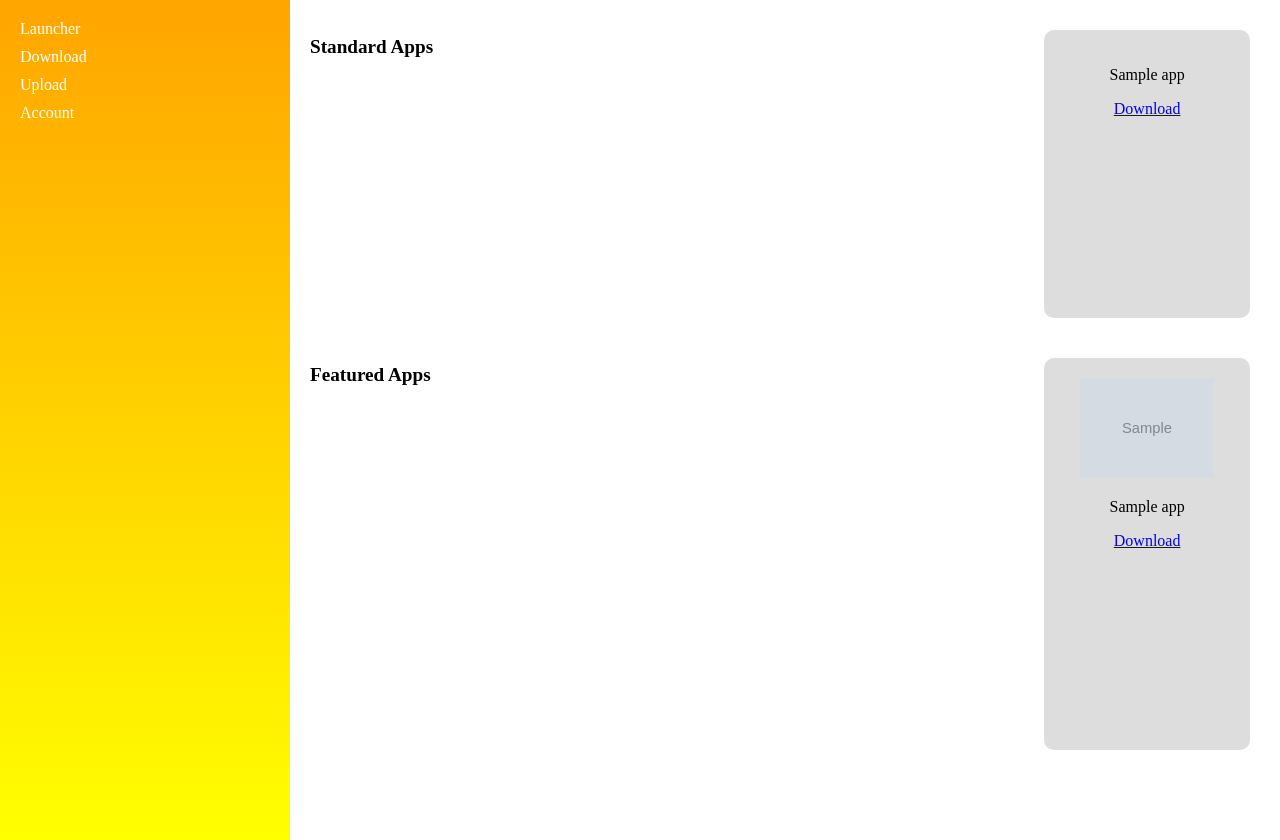
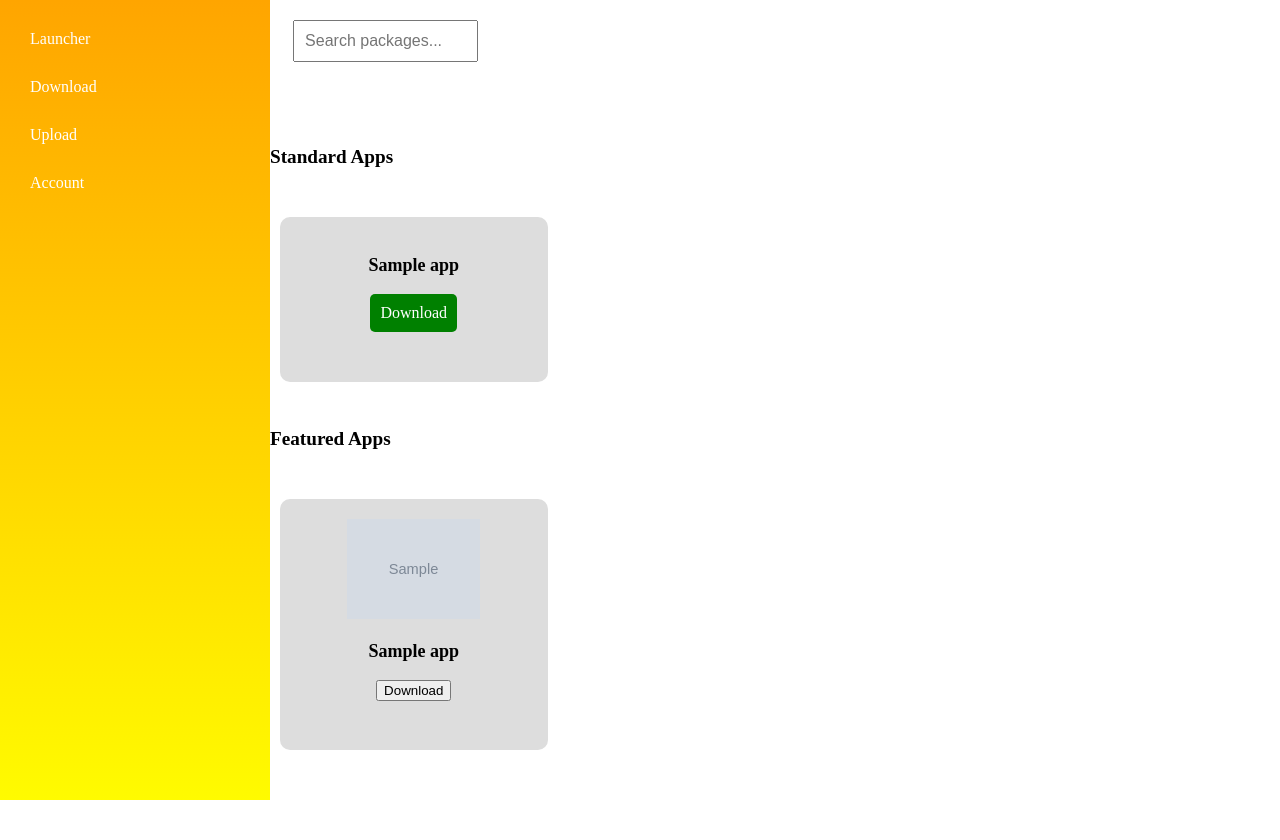
Before and after one commit to SomerCode/Didactinstaller, a Flask app: template templates/download.html in a window 1280 px wide. After the commit the page ends 800 px from the top, so only its background shows below. Run offline with Flask 3, Linux system fonts and the light colour scheme; the template is opened without the code that fills it: most values are stand-ins (such as "Sample title", 1, 10 or a date in 2020); grey boxes marked "Sample" are stand-in pictures.

Commit message:
addeddownloadpage

```diff
--- a/app.py
+++ b/app.py
@@ -1,8 +1,9 @@
-from flask import Flask, render_template, send_from_directory, redirect, url_for
+from flask import Flask, render_template, send_from_directory, redirect, url_for, safe_join
 import webbrowser
 import os
 import subprocess
 import shutil
+import mimetypes  # Add this import statement
 
 app = Flask(__name__)
 
@@ -17,7 +18,7 @@ def launcher():
 @app.route('/download')
 def download():
     repo_url = "https://github.com/SomerCode/DidactConsole.git"
-    destination_folder = os.path.join(os.getcwd(), 'packages')
+    destination_folder = os.path.join(os.path.dirname(os.getcwd()), 'packages', 'additional_packages')
 
     if not os.path.exists(destination_folder):
         os.makedirs(destination_folder)
@@ -30,39 +31,64 @@ def download():
 
     standard_apps, featured_apps = get_apps(destination_folder)
 
+    installed_folder = os.path.join(os.getcwd(), 'installed')
+
+    # Fix the line causing the TypeError
+    installed_apps = os.listdir(installed_folder)
+
+    for app in featured_apps:
+        app['installed'] = app['title'] in installed_apps
+
     return render_template('download.html', result=result, standard_apps=standard_apps, featured_apps=featured_apps)
 
 def get_apps(package_folder):
     standard_apps = []
     featured_apps = []
 
-    for root, dirs, files in os.walk(package_folder):
-        if root == package_folder:
+    additional_packages_folder = os.path.join(package_folder, 'additional_packages')
+
+    for root, dirs, files in os.walk(additional_packages_folder):
+        if root == additional_packages_folder:
+            for file in files:
+                if file.endswith(".placeholder"):
+                    app_title = os.path.splitext(file)[0]
+                    app_download_link = f"/download/{app_title}"
+
+                    app_info = {'title': app_title, 'download_link': app_download_link}
+
+                    standard_apps.append(app_info)
+        else:
             app_title = os.path.basename(root)
             app_download_link = f"/download/{app_title}"
 
-            app_info = {'title': app_title, 'download_link': app_download_link}
-
-            standard_apps.append(app_info)
-        else:
-            app_title = os.path.basename(root)
-            app_download_link = f"/download/{app_title}"
+            # Collect information about icons here if needed
 
             app_info = {'title': app_title, 'download_link': app_download_link}
 
             featured_apps.append(app_info)
 
     return standard_apps, featured_apps
-
 @app.route('/download/<app_title>')
 def download_app(app_title):
-    app_folder = os.path.join(os.getcwd(), 'packages', app_title)
+    app_folder = safe_join(os.path.dirname(os.getcwd()), 'packages', 'additional_packages', app_title)
     installed_folder = os.path.join(os.getcwd(), 'installed')
+
+    # Check if the "installed" directory exists, create it if not
+    if not os.path.exists(installed_folder):
+        os.makedirs(installed_folder)
 
     # Move the app data to the 'installed' directory
     shutil.move(app_folder, os.path.join(installed_folder, app_title))
 
-    return send_from_directory(installed_folder, app_title, as_attachment=True)
+    # Construct the correct file path
+    file_path = os.path.join(installed_folder, app_title)
+
+    # Determine the MIME type based on the file extension
+    mime_type, _ = mimetypes.guess_type(file_path)
+    if mime_type is None:
+        mime_type = 'application/octet-stream'
+
+    return send_from_directory(installed_folder, app_title, as_attachment=True, mimetype=mime_type)
 
 @app.route('/upload')
 def upload():
--- a/templates/download.html
+++ b/templates/download.html
@@ -5,19 +5,23 @@
     <meta name="viewport" content="width=device-width, initial-scale=1.0">
     <title>Flask App Store</title>
     <style>
+body, html {
+    height: 100%;
+    margin: 0;
+}
+
 body {
     display: flex;
-            margin: 0;
-            height: 100vh;
 }
 
 #sidebar {
-            width: 250px;
+    width: 230px; /* Adjusted width */
     background: linear-gradient(to bottom, orange, yellow);
     color: white;
     padding: 20px;
     height: 100%;
-            overflow-y: auto;
+    overflow-y: auto; /* Allow vertical scrollbar if needed */
+    position: fixed; /* Fix the sidebar position */
 }
 
 #sidebar a {
@@ -25,6 +29,13 @@
     text-decoration: none;
     display: block;
     margin-bottom: 10px;
+    padding: 10px; /* Added padding for better appearance */
+    border-radius: 5px; /* Added border-radius for rounded corners */
+    transition: background-color 0.3s; /* Smooth transition for background color change */
+}
+
+#sidebar a:hover {
+    background-color: #555; /* Change background color on hover */
 }
 
 #content {
@@ -32,15 +43,16 @@
     padding: 20px;
     display: flex;
     flex-wrap: wrap;
+    margin-left: 250px; /* Adjust content margin to accommodate the fixed sidebar */
 }
 
 .app-container {
-            width: calc(25% - 20px); /* Adjusted width to include margin */
-            margin: 10px; /* Added margin */
+    width: calc(25% - 20px);
+    margin: 10px;
     padding: 20px;
     text-align: center;
-            border-radius: 10px; /* Added border-radius for smooth corners */
-            background-color: #ddd; /* Grey background color */
+    border-radius: 10px;
+    background-color: #ddd;
 }
 
 .app-container img {
@@ -51,8 +63,7 @@
 .app-line {
     width: 100%;
     display: flex;
-            flex-wrap: nowrap;
-            overflow-x: auto; /* Enable horizontal scrollbar if needed */
+    flex-wrap: wrap;
     margin-bottom: 20px;
 }
 
@@ -61,6 +72,60 @@
     margin-bottom: 10px;
     font-size: 1.2em;
 }
+/* Add styles for the download button */
+.download-button {
+    display: inline-block;
+    padding: 10px;
+    background-color: green;
+    color: white;
+    text-decoration: none;
+    border: none;
+    border-radius: 5px;
+    cursor: pointer;
+    font-size: 16px;
+}
+
+.download-button.installed {
+    background-color: grey;
+    cursor: not-allowed;
+    pointer-events: none; /* Disable pointer events to prevent hover and click on installed button */
+}
+
+/* Add a transition effect for a smooth color change */
+.download-button:hover:not(.installed) {
+    background-color: darkgreen;
+}
+
+/* Increase font size and make app titles bold */
+.app-container p {
+    font-size: 18px;
+    font-weight: bold;
+}
+
+
+.download-button.installed {
+    background-color: grey;
+    cursor: not-allowed;
+}
+
+/* Add a transition effect for a smooth color change */
+.download-button:hover {
+    background-color: darkgreen;
+}
+#search-bar {
+    text-align: center;
+    margin-bottom: 10px; /* Adjust the margin as needed */
+}
+
+#package-search {
+    padding: 10px;
+    font-size: 16px;
+    width: 80%; /* Adjust the width as needed */
+    box-sizing: border-box;
+    margin: 0 auto; /* Center the search bar horizontally */
+    display: block;
+}
+
     </style>
 </head>
 <body>
@@ -71,16 +136,20 @@
         <a href="{{ url_for('account') }}">Account</a>
     </div>
     <div id="content">
+        <div id="search-bar">
+            <input type="text" id="package-search" placeholder="Search packages..." oninput="searchPackages()">
+        </div>
 
         <div class="app-line">
             <h2 class="app-headline">Standard Apps</h2>
             {% for app in standard_apps %}
                 <div class="app-container">
                     <p>{{ app['title'] }}</p>
-                    <a href="{{ app['download_link'] }}" download>Download</a>
+                    <a href="{{ app['download_link'] }}" class="download-button" data-app="{{ app['title'] }}" download>Download</a>
                 </div>
             {% endfor %}
         </div>
+
 
         <div class="app-line">
             <h2 class="app-headline">Featured Apps</h2>
@@ -88,11 +157,50 @@
                 <div class="app-container">
                     <img src="{{ url_for('static', filename=app['icon']) }}" alt="{{ app['title'] }} Icon">
                     <p>{{ app['title'] }}</p>
-                    <a href="{{ app['download_link'] }}" download>Download</a>
+                    {% if app['installed'] %}
+                        <button disabled>Installed</button>
+                    {% else %}
+                        <a href="{{ app['download_link'] }}" download><button>Download</button></a>
+                    {% endif %}
                 </div>
             {% endfor %}
         </div>
 
     </div>
+    <script>
+        document.addEventListener('DOMContentLoaded', function () {
+            var downloadButtons = document.querySelectorAll('.download-button');
+
+            downloadButtons.forEach(function (button) {
+                button.addEventListener('click', function () {
+                    // Disable the button and change text on click
+                    button.classList.add('installed');
+                    button.innerHTML = 'Installed';
+                    button.disabled = true; // Disable the button to prevent further clicks
+
+                    // You can add additional logic here, e.g., trigger installation process
+                });
+            });
+        });
+        </script>
+        <!-- Add this JavaScript code below the existing script -->
+<script>
+    function searchPackages() {
+        var input, filter, appContainers, appTitles, i;
+        input = document.getElementById("package-search");
+        filter = input.value.toUpperCase();
+        appContainers = document.querySelectorAll('.app-container');
+
+        appContainers.forEach(function (container) {
+            appTitles = container.getElementsByTagName("p")[0];
+            if (appTitles.innerHTML.toUpperCase().indexOf(filter) > -1) {
+                container.style.display = "";
+            } else {
+                container.style.display = "none";
+            }
+        });
+    }
+    </script>
+
 </body>
 </html>
```
Lines whose indentation alone changed are shown as unchanged.
